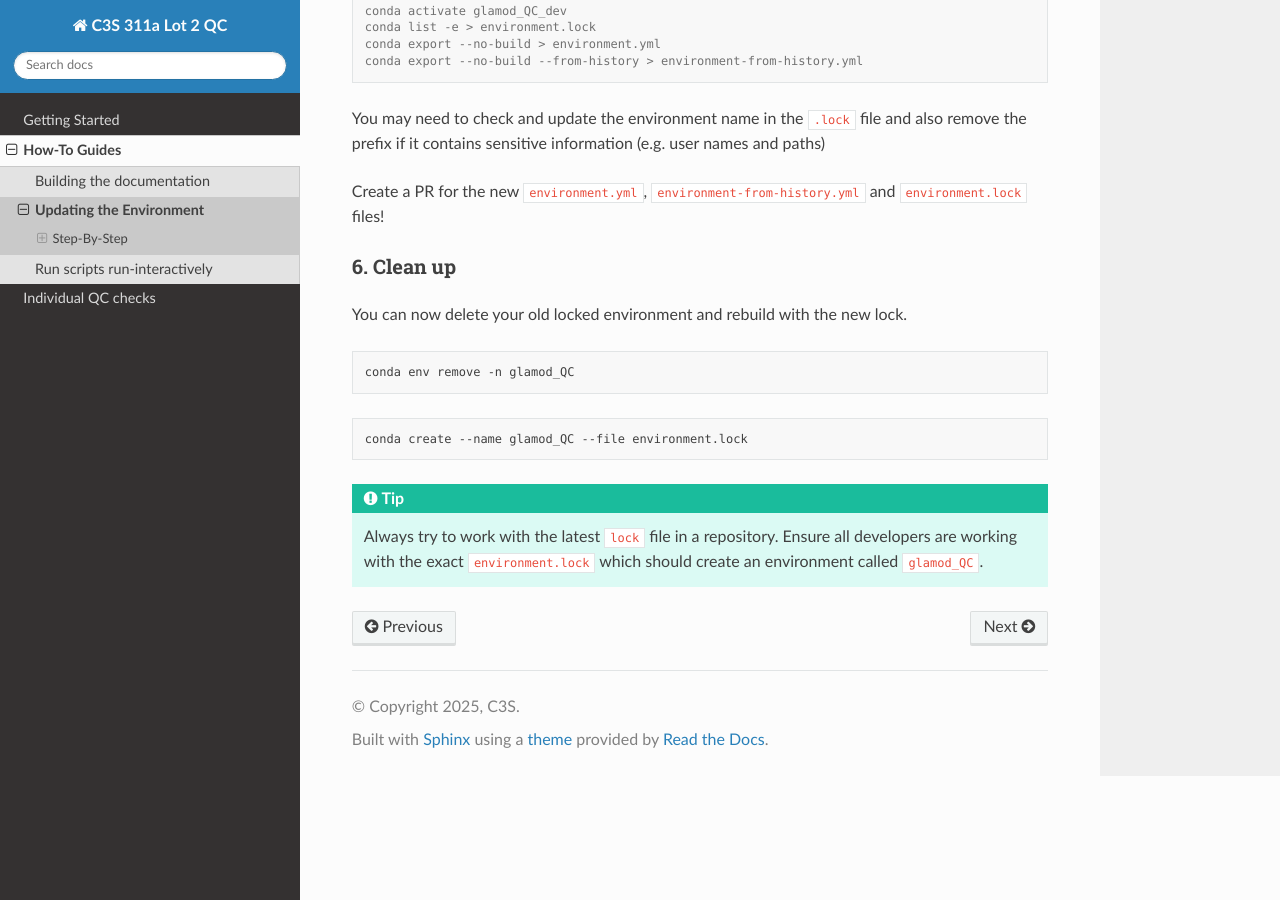
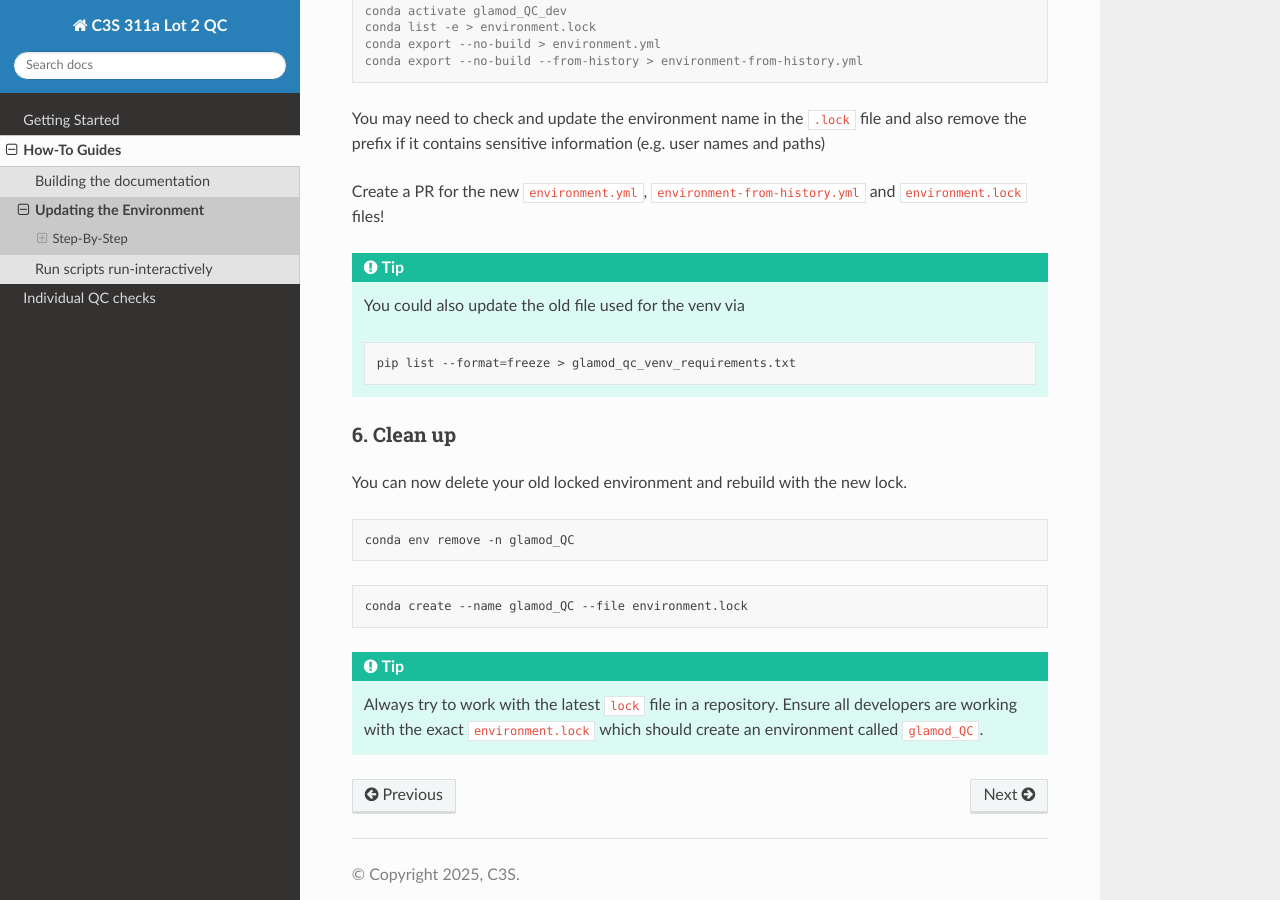
Before and after one commit to glamod/glamod_landQC, a Sphinx documentation site: the page built from doc/source/howto/update-environment.rst, in a window 1280 px wide and 900 px high, scrolled down 1973 px. Built offline with Sphinx 7.4.7 and the Read the Docs theme 3.1.0, drawn with Linux system fonts in a browser that asks for light colours.

Commit message:
#210: updating doc for venv too

```diff
--- a/doc/source/howto/update-environment.rst
+++ b/doc/source/howto/update-environment.rst
@@ -111,6 +111,16 @@ also remove the prefix if it contains sensitive information (e.g. user names and
 Create a PR for the new ``environment.yml``, ``environment-from-history.yml`` and ``environment.lock`` files!
 
 
+.. tip::
+
+    You could also update the old file used for the venv via
+
+    .. code:: bash
+
+        pip list --format=freeze > glamod_qc_venv_requirements.txt
+
+
+
 6. Clean up
 ^^^^^^^^^^^
 
```
